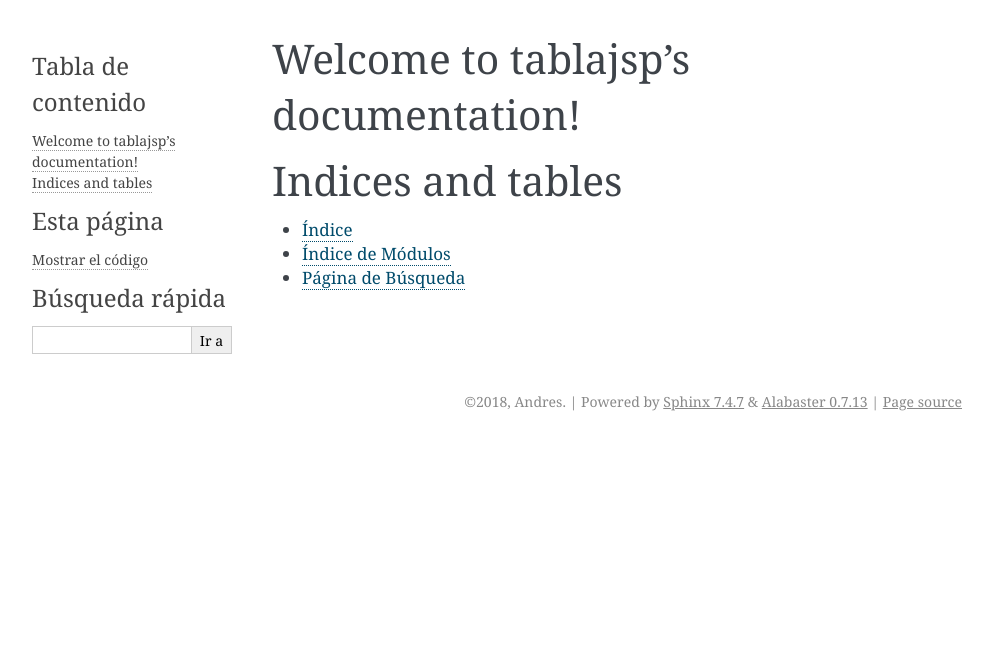
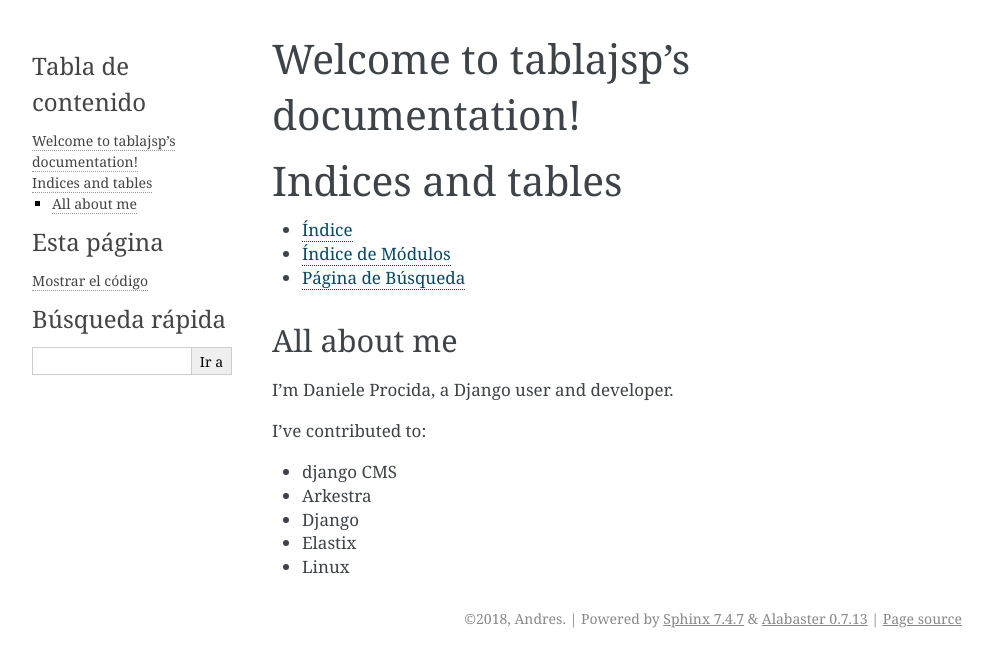
Before and after one commit to Andres-Hack/TablaJSP, a Sphinx documentation site: the page built from docs/source/index.rst, in a window 1280 px wide. Shown: the top 667 px of the page, without its empty margins (148-1141 px from the left). Built offline with Sphinx 7.4.7, drawn with Linux system fonts in a browser that asks for light colours.

Commit message:
documentación v3

```diff
--- a/docs/source/index.rst
+++ b/docs/source/index.rst
@@ -18,3 +18,17 @@ Indices and tables
 * :ref:`genindex`
 * :ref:`modindex`
 * :ref:`search`
+
+############
+All about me
+############
+
+I'm Daniele Procida, a Django user and developer.
+
+I've contributed to:
+
+*   django CMS
+*   Arkestra
+*   Django
+*   Elastix
+*   Linux
```
Also changed, not shown: 5 other files.
